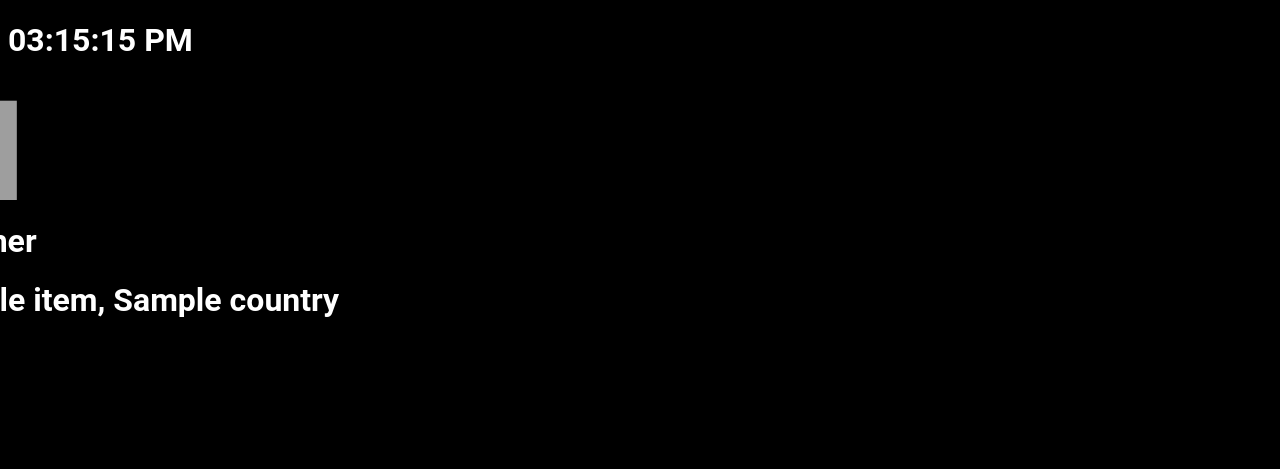
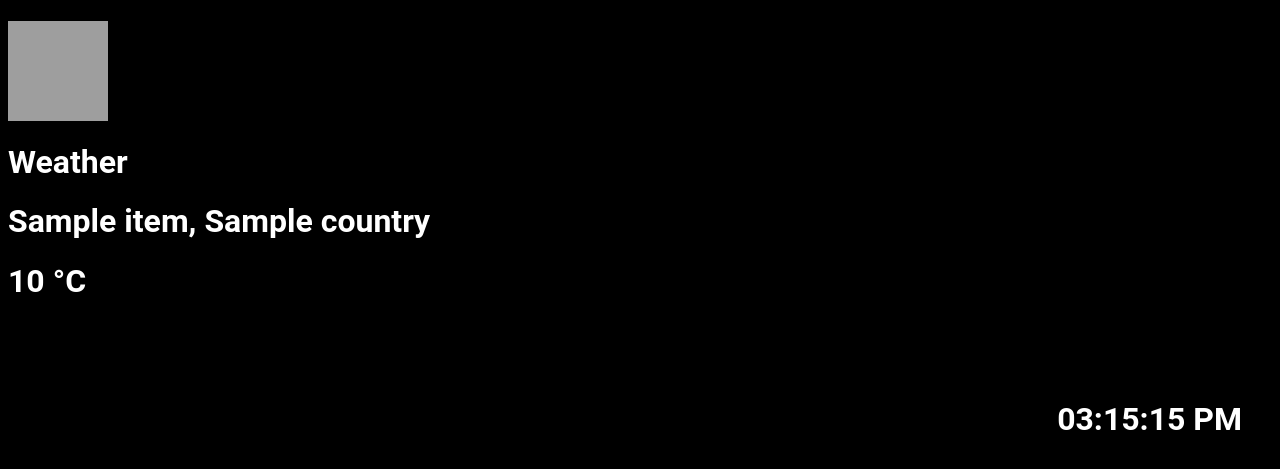
Before and after one commit to Yashtandon98/SmartMirror, a Flask app: page / in a window 1280 px wide. Shown: the top 469 px of the page. Run offline with Flask 2, Linux system fonts and the light colour scheme; a database or web service that is not in the repository returns one stand-in record (values such as "Sample title"); data that the repository does not hold is empty; parts of the project's set-up code (start-up, migrations or seed data) failed here and were passed over; grey boxes are pictures that could not be loaded.

Commit message:
Modified some css properties.

```diff
--- a/App/static/style.css
+++ b/App/static/style.css
@@ -4,14 +4,14 @@ body {
 	color: white;
 }
 
-.center-on-page {
+#weat {
 	position: absolute;
 	top:30%;
 	left: 10%;
 	transform: translate(-50%,-50%);
 }
 
-h1 {
+.center-on-page h1 {
 	text-align: left;
 	color:#FFFFFF;
 }
@@ -27,3 +27,10 @@ img {
     transform: translate(-50%, -50%);
     margin: 0 auto;
 }
+
+#clock {
+	text-align: right;
+	color: #FFFFFF;
+	margin-top: 100px;
+	margin-right: 30px;
+}
```
